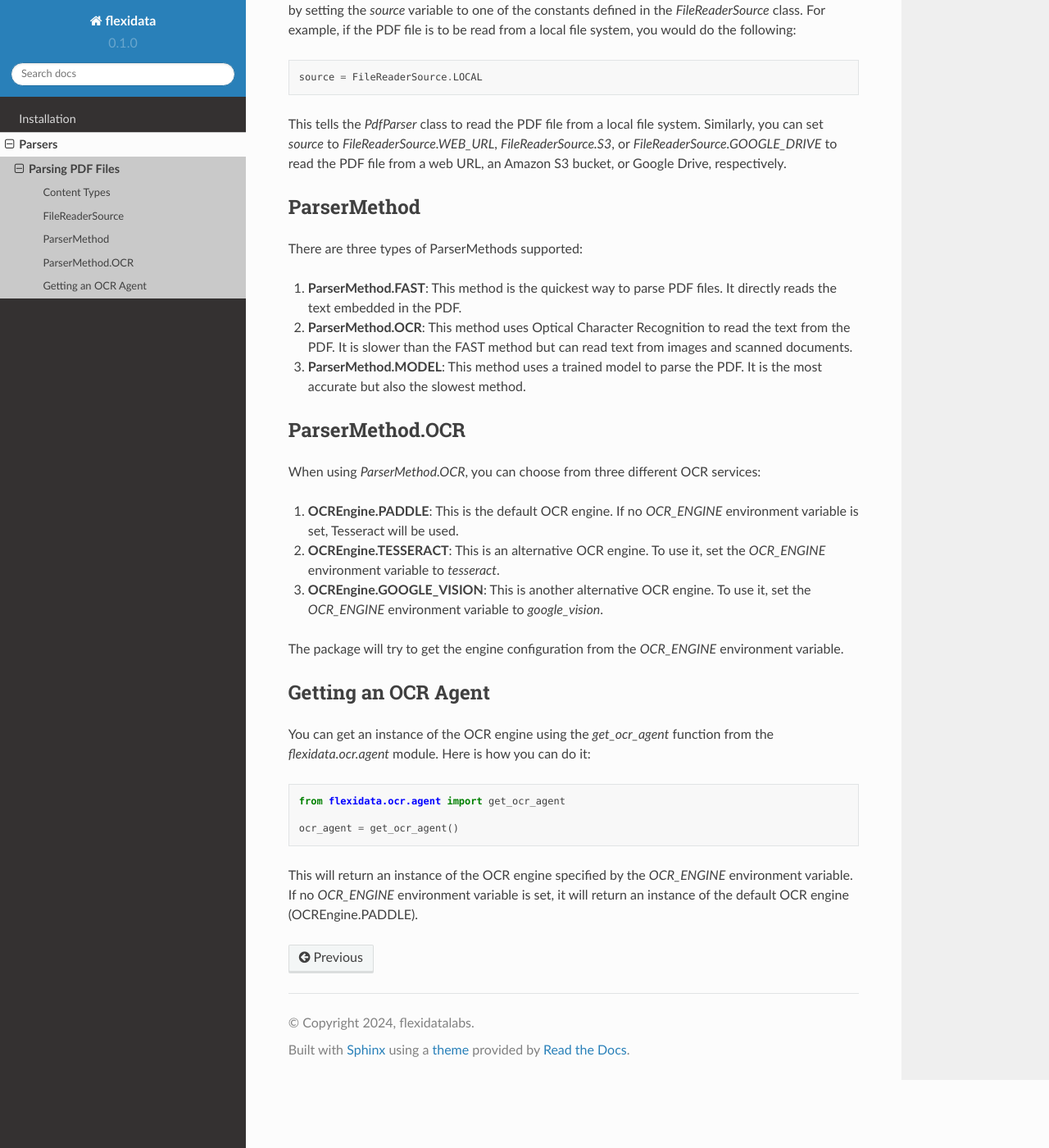
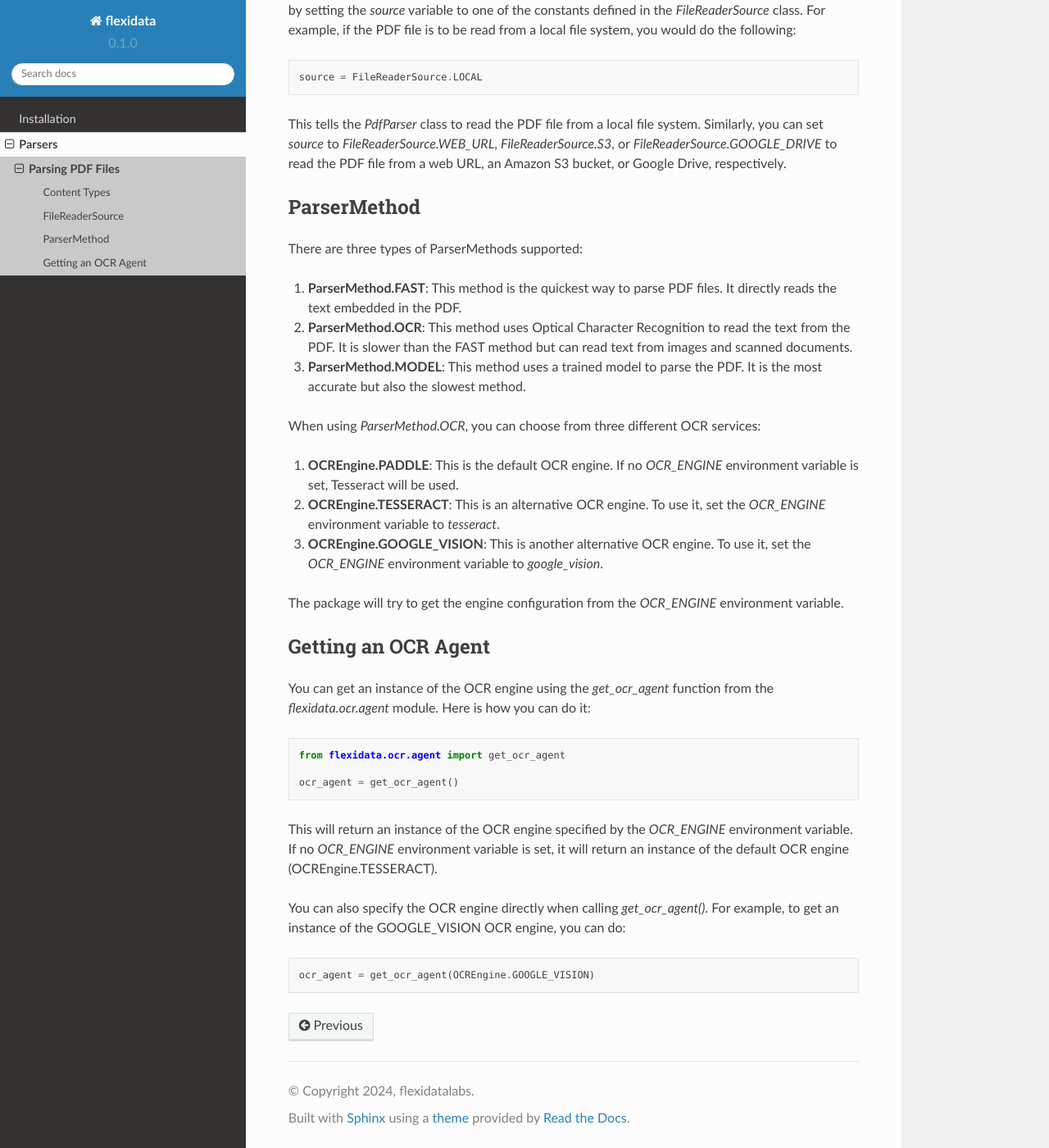
Before and after one commit to flexidatalabs/flexidata-docs, a Sphinx documentation site: the page built from docs/source/parsers/parsing_pdf_files.rst, in a window 1280 px wide and 1400 px high, scrolled down 1935 px. Shown: the whole window at 82% size. Built offline with Sphinx 7.4.7 and the Read the Docs theme 2.0.0, drawn with Linux system fonts in a browser that asks for light colours.

Commit message:
Update parsing_pdf_files.rst

```diff
--- a/docs/source/parsers/parsing_pdf_files.rst
+++ b/docs/source/parsers/parsing_pdf_files.rst
@@ -97,9 +97,6 @@ There are three types of ParserMethods supported:
 
 3. **ParserMethod.MODEL**: This method uses a trained model to parse the PDF. It is the most accurate but also the slowest method.
 
-ParserMethod.OCR
-----------------
-
 When using `ParserMethod.OCR`, you can choose from three different OCR services:
 
 1. **OCREngine.PADDLE**: This is the default OCR engine. If no `OCR_ENGINE` environment variable is set, Tesseract will be used.
@@ -121,4 +118,10 @@ You can get an instance of the OCR engine using the `get_ocr_agent` function fro
 
    ocr_agent = get_ocr_agent()
 
-This will return an instance of the OCR engine specified by the `OCR_ENGINE` environment variable. If no `OCR_ENGINE` environment variable is set, it will return an instance of the default OCR engine (OCREngine.PADDLE).
+This will return an instance of the OCR engine specified by the `OCR_ENGINE` environment variable. If no `OCR_ENGINE` environment variable is set, it will return an instance of the default OCR engine (OCREngine.TESSERACT).
+
+You can also specify the OCR engine directly when calling `get_ocr_agent()`. For example, to get an instance of the GOOGLE_VISION OCR engine, you can do:
+
+.. code-block:: python
+
+   ocr_agent = get_ocr_agent(OCREngine.GOOGLE_VISION)
```
